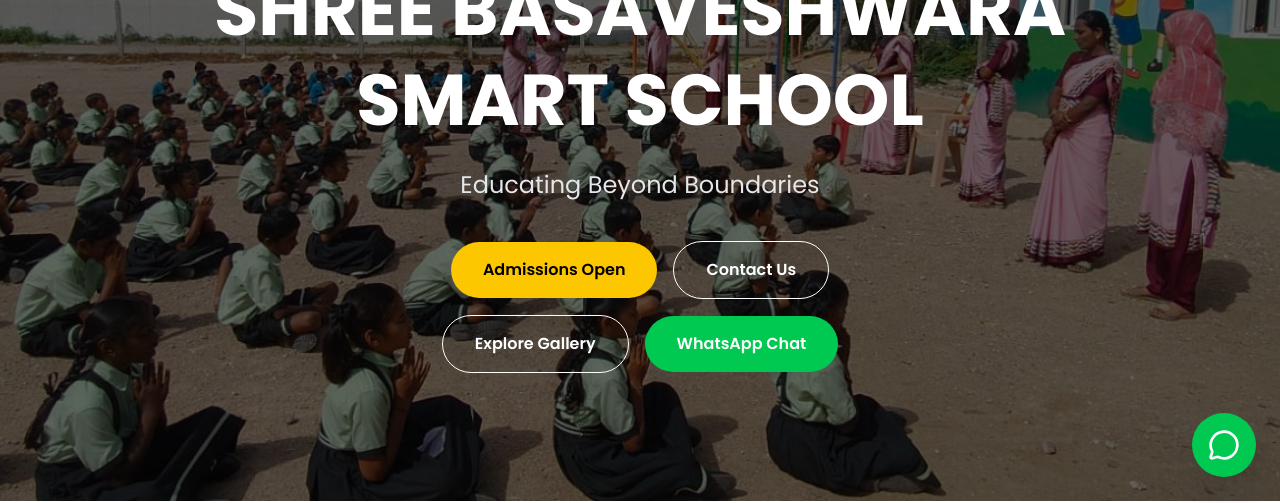
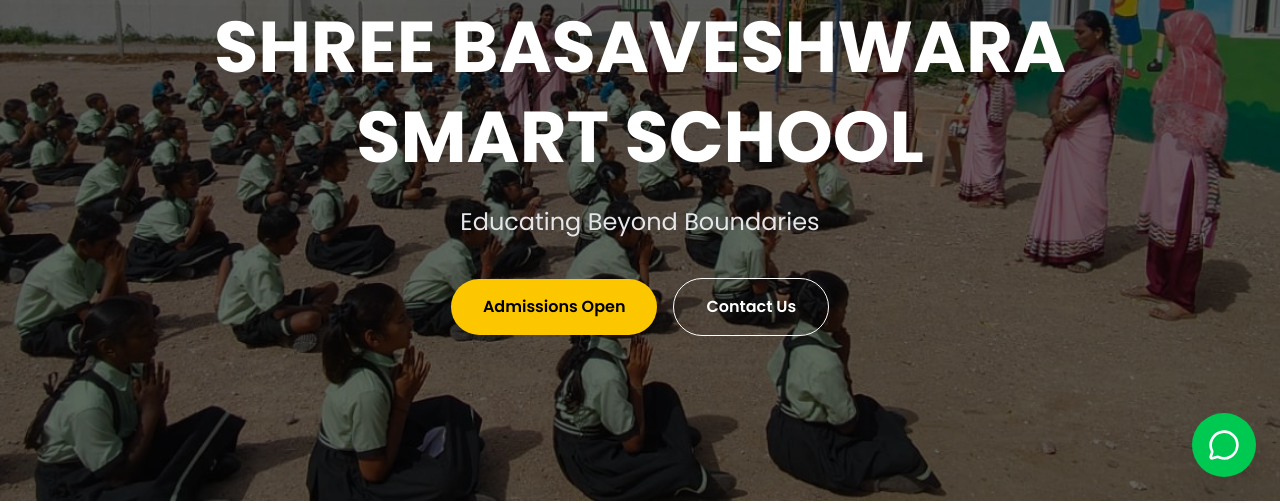
Before and after one commit to pulagamkrishnareddy331-boop/SBSSchoolWebsite-V2, a website: page index.html in a window 1280 px wide. Shown: the part 299-802 px from the top of the page. Drawn offline with nearby package versions, Linux system fonts and the light colour scheme.

Commit message:
Hero buttons cleaned

```diff
--- a/index.html
+++ b/index.html
@@ -228,21 +228,6 @@
                    class="border border-white hover:bg-white hover:text-black px-8 py-4 rounded-full font-semibold transition duration-300">
 
                     Contact Us
-
-                </a>
-
-                <a href="./pages/gallery.html"
-                   class="border border-white hover:bg-white hover:text-black px-8 py-4 rounded-full font-semibold transition duration-300">
-
-                    Explore Gallery
-
-                </a>
-
-                <a href="https://wa.me/919844761999"
-   target="_blank"
-                   class="bg-green-500 hover:bg-green-400 px-8 py-4 rounded-full font-semibold transition duration-300">
-
-                    WhatsApp Chat
 
                 </a>
 
```
